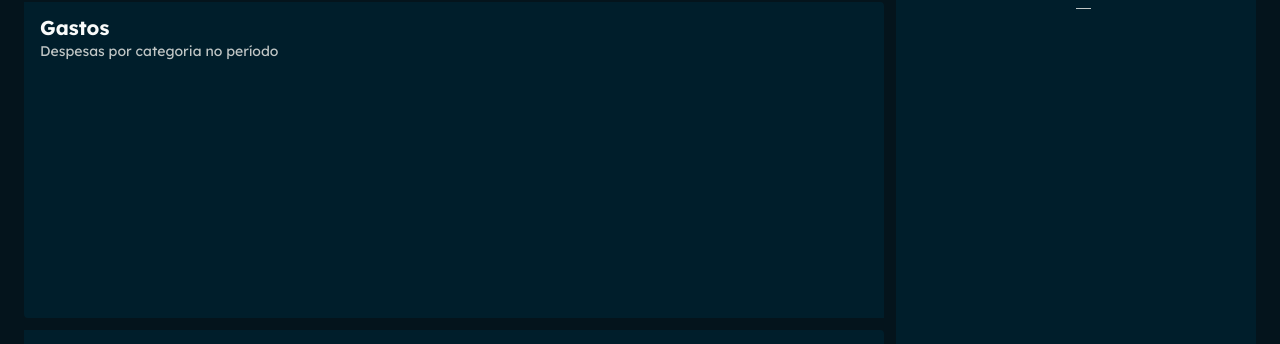
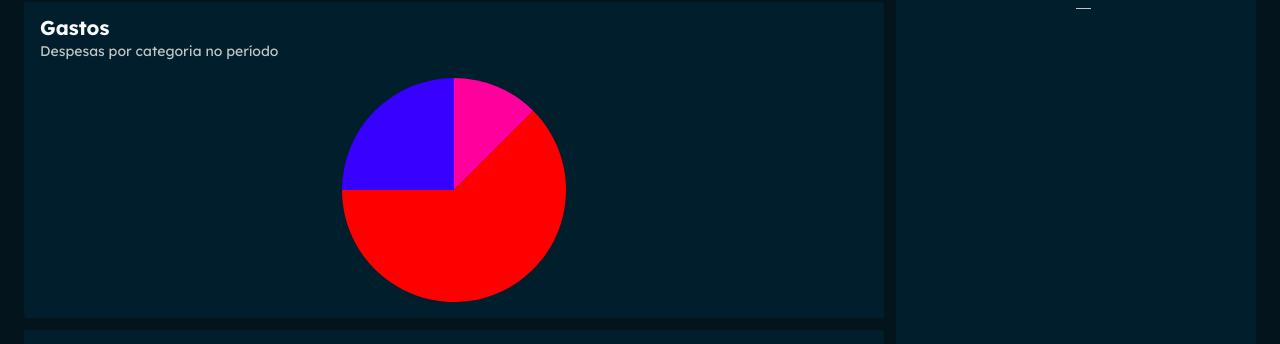
Before and after one commit to Hernandessn/devbills-interface, a React (Vite) app: page / in a window 1280 px wide. Shown: the part 262-606 px from the top of the page. Built offline with nearby package versions, Linux system fonts and the light colour scheme.

Commit message:
feat: add Spending charts using Nivo Pie

```diff
--- a/package.json
+++ b/package.json
@@ -10,6 +10,7 @@
     "preview": "vite preview"
   },
   "dependencies": {
+    "@nivo/pie": "^0.88.0",
     "@phosphor-icons/react": "^2.1.7",
     "@radix-ui/react-dialog": "^1.1.5",
     "@react-input/mask": "^2.0.4",
--- /dev/null
+++ b/src/components/categories-pie-chart/index.tsx
@@ -0,0 +1,90 @@
+import { ResponsivePie } from "@nivo/pie"
+import { useMemo } from "react";
+import { theme } from "../../styles/theme";
+
+
+const apiData = [
+    {
+        _id: '1',
+        title: 'Alimentação',
+        amount: 30000,
+        color: '#ff009d',
+    },
+    {
+        _id: '1',
+        title: 'Compras',
+        amount: 150000,
+        color: '#ff0000',
+    },
+    {
+        _id: '1',
+        title: 'Streaming',
+        amount: 60000,
+        color: '#3700ff',
+    },
+];
+
+type ChartData = {
+    id: string;
+    label: string;
+    externalId: string;
+    value: number;
+    color: string;
+}
+
+
+export function CategoriesPieChart(){
+    const data = useMemo<ChartData[]>(()=>{
+
+        const chartData = apiData.map((item)=>({
+            id: item.title,
+            label: item.title,
+            externalId: item._id,
+            value: item.amount,
+            color: item.color,
+        }));
+
+        return chartData;
+    },[]);
+
+    return(
+        <ResponsivePie
+        data={data}
+        enableArcLabels={false}
+        enableArcLinkLabels={false}
+        colors={({data})=> data.color}
+        margin={{ top: 8}}
+        theme={{text: {
+            fontFamily: 'Lexend',
+            fontSize: 10,
+        },
+        tooltip:{
+            container: {
+                backgroundColor: theme.colors.black,
+                padding: 16,
+                color: theme.colors.white,
+                fontFamily: 'Lexend',
+                fontSize: 10,
+                borderRadius: 4,
+            }
+        }
+    }}
+    legends={[
+      {
+        anchor: 'top',
+        direction: 'row',
+        justify: false,
+        translateX: 0,
+        translateY: -28,
+        itemWidth: 120,
+        itemHeight: 16,
+        itemTextColor: theme.colors.neutral,
+        itemDirection: 'left-to-right',
+        itemOpacity: 1,
+        symbolSize: 10,
+        symbolShape: 'circle',
+      }
+    ]}
+        />
+    )
+}
--- a/src/screens/home/index.tsx
+++ b/src/screens/home/index.tsx
@@ -25,6 +25,7 @@
 import { formatCurrency } from "../../utils/format-currency";
 import { CreateCategoryDialog } from "../../components/create-category-dialog";
 import { CreateTransactionDialog } from "../../components/create-transaction-dialog";
+import { CategoriesPieChart } from "../../components/categories-pie-chart";
 
 
 
@@ -74,7 +75,9 @@
                                 title="Gastos"
                                 subtitle="Despesas por categoria no período" />
                         </header>
-                        <ChartContent></ChartContent>
+                        <ChartContent>
+                        <CategoriesPieChart />
+                        </ChartContent>
                     </ChartContainer>
                     <ChartContainer>
                         <header>
@@ -93,7 +96,9 @@
                                 <ButtonIcon />
                             </ChartAction>
                         </header>
-                        <ChartContent></ChartContent>
+                        <ChartContent>
+
+                        </ChartContent>
                     </ChartContainer>
                 </Section>
                 <Aside>
```
Also changed, not shown: src/components/categories-pie-chart/styles.ts (added), 1 other file (tests, documents, lock files or other folders).
